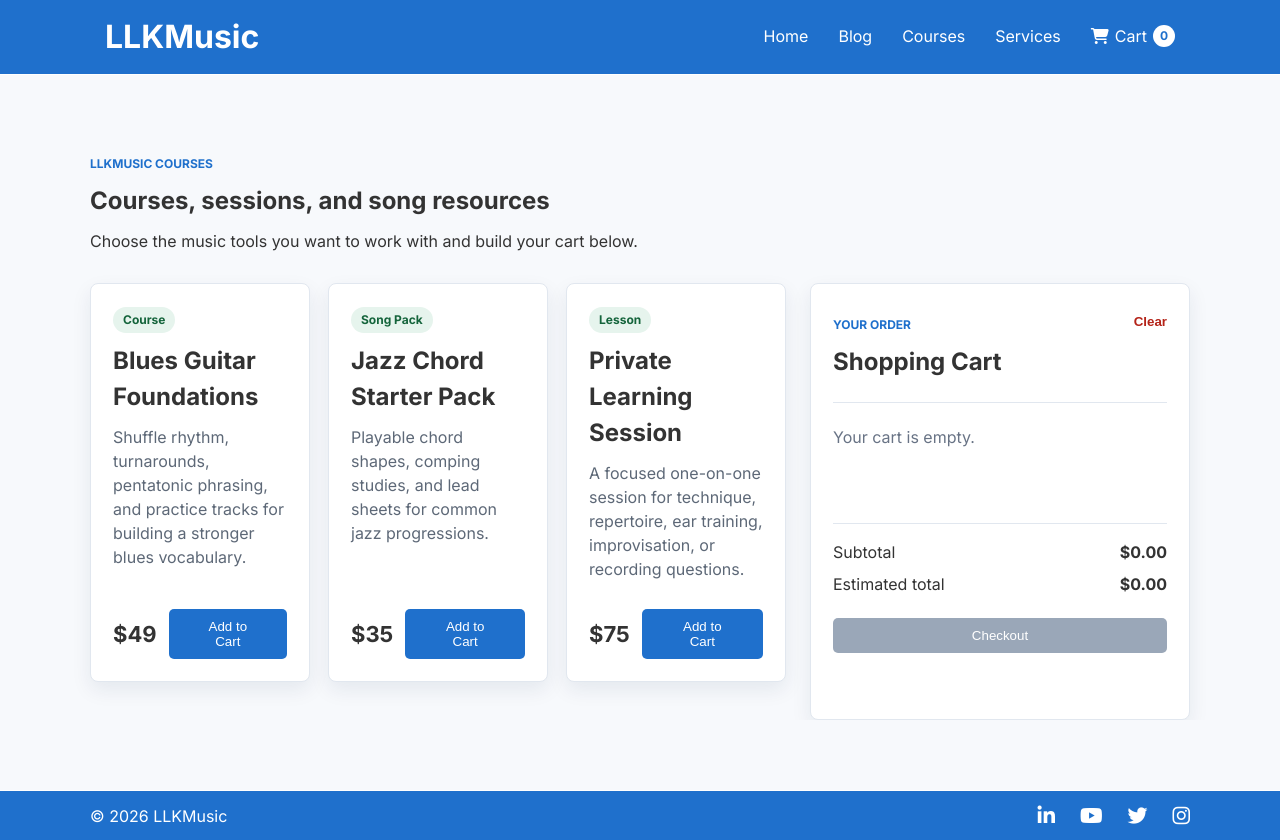
After one commit to kkadzielawa/llkmusic, a Django app: page /courses/ in a window 1280 px wide. The commit adds this page. Run offline with Django 4.2, Linux system fonts and the light colour scheme; some libraries are stand-ins or nearby versions.

Commit message:
Feature/shop cart (#3)
* shopping cart

* shopping cart;

---------

Co-authored-by: Konrad Kadzielawa <kkadzi25@gmail..com>

```diff
--- /dev/null
+++ b/blog/management/__init__.py
@@ -0,0 +1 @@
+"""Management module for blog."""
--- a/llkmusic/settings.py
+++ b/llkmusic/settings.py
@@ -35,7 +35,7 @@ allowed_hosts_env = os.environ.get('ALLOWED_HOSTS')
 if allowed_hosts_env:
     ALLOWED_HOSTS = [h.strip() for h in allowed_hosts_env.split(',') if h.strip()]
 else:
-    ALLOWED_HOSTS = ['localhost', '127.0.0.1']
+    ALLOWED_HOSTS = ['localhost', '127.0.0.1', '0.0.0.0']
 
 
 # Application definition
--- a/pages/urls.py
+++ b/pages/urls.py
@@ -1,7 +1,8 @@
 from django.urls import path
 
-from .views import HomePageView
+from .views import CoursesPageView, HomePageView
 
 urlpatterns = [
     path('', HomePageView.as_view(), name='home'),
+    path('courses/', CoursesPageView.as_view(), name='courses'),
 ]
--- a/pages/views.py
+++ b/pages/views.py
@@ -2,3 +2,7 @@ from django.views.generic import TemplateView
 
 class HomePageView(TemplateView):
     template_name = 'home.html'
+
+
+class CoursesPageView(TemplateView):
+    template_name = 'courses.html'
--- a/requirements.txt
+++ b/requirements.txt
@@ -1,5 +1,5 @@
 asgiref==3.8.1
 Django>=4.2,<5.0
-pillow==10.4.0
+pillow
 python-dotenv==1.0.1
 sqlparse==0.5.2
--- a/static/css/style.css
+++ b/static/css/style.css
@@ -133,6 +133,216 @@ textarea:focus {
 
 /* About Me */
 
+.courses-section {
+    padding: 70px 0;
+    background: #f7f9fc;
+}
+
+.section-heading {
+    max-width: 680px;
+    margin-bottom: 30px;
+}
+
+.section-heading h2,
+.cart-header h2 {
+    margin-top: 0;
+}
+
+.eyebrow {
+    color: var(--primary-color);
+    font-size: 12px;
+    font-weight: 700;
+    letter-spacing: 0;
+    text-transform: uppercase;
+}
+
+.courses-layout {
+    display: grid;
+    grid-template-columns: minmax(0, 1fr) 380px;
+    gap: 24px;
+    align-items: start;
+}
+
+.product-grid {
+    display: grid;
+    grid-template-columns: repeat(3, minmax(0, 1fr));
+    gap: 18px;
+}
+
+.product-card,
+.cart-panel {
+    background-color: #fff;
+    border: 1px solid #e1e7ef;
+    border-radius: 8px;
+    box-shadow: 0 8px 20px rgba(17, 39, 71, 0.08);
+}
+
+.product-card {
+    min-height: 320px;
+    padding: 22px;
+    display: flex;
+    flex-direction: column;
+    justify-content: space-between;
+}
+
+.product-card h3 {
+    margin: 10px 0;
+}
+
+.product-card p {
+    color: #5d6877;
+}
+
+.product-type {
+    display: inline-block;
+    color: #14643b;
+    background-color: #e6f4ed;
+    border-radius: 999px;
+    padding: 4px 10px;
+    font-size: 12px;
+    font-weight: 700;
+}
+
+.product-action {
+    display: flex;
+    justify-content: space-between;
+    align-items: center;
+    gap: 12px;
+    margin-top: 18px;
+}
+
+.product-action strong {
+    font-size: 22px;
+}
+
+.cart-panel {
+    padding: 22px;
+    position: sticky;
+    top: 20px;
+}
+
+.cart-nav-link {
+    display: inline-flex;
+    align-items: center;
+    gap: 6px;
+}
+
+.cart-count {
+    display: inline-flex;
+    min-width: 22px;
+    height: 22px;
+    align-items: center;
+    justify-content: center;
+    border-radius: 999px;
+    background-color: #fff;
+    color: var(--primary-color);
+    font-size: 12px;
+    font-weight: 700;
+    padding: 0 6px;
+}
+
+.cart-header,
+.cart-summary div,
+.cart-item {
+    display: flex;
+    justify-content: space-between;
+    gap: 14px;
+}
+
+.cart-header {
+    align-items: flex-start;
+    padding-bottom: 12px;
+    border-bottom: 1px solid #e1e7ef;
+}
+
+.clear-cart {
+    border: 0;
+    background: transparent;
+    color: #b42318;
+    cursor: pointer;
+    font-weight: 700;
+    padding: 8px 0;
+}
+
+.cart-items {
+    min-height: 120px;
+    padding: 12px 0;
+}
+
+.empty-cart {
+    color: #687385;
+}
+
+.cart-item {
+    align-items: center;
+    padding: 12px 0;
+    border-bottom: 1px solid #edf1f5;
+}
+
+.cart-item:last-child {
+    border-bottom: 0;
+}
+
+.cart-item-name {
+    font-weight: 700;
+    margin: 0 0 4px;
+}
+
+.cart-item-price {
+    color: #687385;
+    margin: 0;
+}
+
+.quantity-controls {
+    display: grid;
+    grid-template-columns: 32px 36px 32px;
+    align-items: center;
+    border: 1px solid #d3dce8;
+    border-radius: 6px;
+    overflow: hidden;
+}
+
+.quantity-controls button {
+    width: 32px;
+    height: 32px;
+    border: 0;
+    background-color: #f1f5f9;
+    cursor: pointer;
+    font-size: 16px;
+    font-weight: 700;
+}
+
+.quantity-controls span {
+    text-align: center;
+    font-weight: 700;
+}
+
+.cart-summary {
+    border-top: 1px solid #e1e7ef;
+    padding-top: 16px;
+}
+
+.cart-summary div {
+    margin-bottom: 8px;
+}
+
+.checkout-btn {
+    width: 100%;
+    margin-top: 14px;
+}
+
+.checkout-btn:disabled {
+    background-color: #9aa7b8;
+    cursor: not-allowed;
+}
+
+.checkout-note {
+    min-height: 24px;
+    color: #14643b;
+    font-weight: 700;
+    text-align: center;
+}
+
 .about-me {
     padding: 50px 0px;
     overflow: auto;
@@ -242,6 +452,16 @@ footer ul li a i {
     .showcase .grid {
         grid-template-columns: 1fr;
     }
+    .courses-layout,
+    .product-grid {
+        grid-template-columns: 1fr;
+    }
+    .cart-panel {
+        position: static;
+    }
+    .product-card {
+        min-height: auto;
+    }
     .showcase {
         height: auto;
     }
--- a/static/js/main.js
+++ b/static/js/main.js
@@ -1,6 +1,19 @@
 document.addEventListener('DOMContentLoaded', () => {
     const menuBtn = document.getElementById('menu-btn');
     const navMenu = document.getElementById('nav-menu');
+    const cartItemsEl = document.getElementById('cart-items');
+    const cartSubtotalEl = document.getElementById('cart-subtotal');
+    const cartTotalEl = document.getElementById('cart-total');
+    const cartCountEl = document.getElementById('cart-count');
+    const clearCartBtn = document.getElementById('clear-cart');
+    const checkoutBtn = document.getElementById('checkout-btn');
+    const checkoutNote = document.getElementById('checkout-note');
+    const addToCartButtons = document.querySelectorAll('.add-to-cart');
+    const currency = new Intl.NumberFormat('en-US', {
+        style: 'currency',
+        currency: 'USD',
+    });
+    let cart = loadCart();
 
     if (menuBtn && navMenu) {
         menuBtn.addEventListener('click', () => {
@@ -17,4 +30,156 @@ document.addEventListener('DOMContentLoaded', () => {
             }
         });
     }
+
+    addToCartButtons.forEach((button) => {
+        button.addEventListener('click', () => {
+            const product = button.closest('[data-product-id]');
+            if (!product) {
+                return;
+            }
+
+            addToCart({
+                id: product.dataset.productId,
+                name: product.dataset.productName,
+                price: Number(product.dataset.productPrice),
+            });
+        });
+    });
+
+    if (cartItemsEl) {
+        cartItemsEl.addEventListener('click', (event) => {
+            const button = event.target.closest('[data-cart-action]');
+            if (!button) {
+                return;
+            }
+
+            updateQuantity(button.dataset.productId, button.dataset.cartAction);
+        });
+    }
+
+    if (clearCartBtn) {
+        clearCartBtn.addEventListener('click', () => {
+            cart = [];
+            saveCart();
+            renderCart();
+            setCheckoutMessage('');
+        });
+    }
+
+    if (checkoutBtn) {
+        checkoutBtn.addEventListener('click', () => {
+            if (!cart.length) {
+                return;
+            }
+
+            setCheckoutMessage('Thanks! Checkout integration can be connected next.');
+        });
+    }
+
+    renderCart();
+
+    function addToCart(product) {
+        const existingItem = cart.find((item) => item.id === product.id);
+
+        if (existingItem) {
+            existingItem.quantity += 1;
+        } else {
+            cart.push({ ...product, quantity: 1 });
+        }
+
+        saveCart();
+        renderCart();
+        setCheckoutMessage('');
+    }
+
+    function updateQuantity(productId, action) {
+        cart = cart
+            .map((item) => {
+                if (item.id !== productId) {
+                    return item;
+                }
+
+                const nextQuantity = action === 'increase' ? item.quantity + 1 : item.quantity - 1;
+                return { ...item, quantity: nextQuantity };
+            })
+            .filter((item) => item.quantity > 0);
+
+        saveCart();
+        renderCart();
+        setCheckoutMessage('');
+    }
+
+    function renderCart() {
+        const itemCount = cart.reduce((total, item) => total + item.quantity, 0);
+
+        if (cartCountEl) {
+            cartCountEl.textContent = itemCount;
+        }
+
+        if (!cartItemsEl || !cartSubtotalEl || !cartTotalEl) {
+            return;
+        }
+
+        const subtotal = cart.reduce((total, item) => total + item.price * item.quantity, 0);
+
+        cartSubtotalEl.textContent = currency.format(subtotal);
+        cartTotalEl.textContent = currency.format(subtotal);
+
+        if (checkoutBtn) {
+            checkoutBtn.disabled = cart.length === 0;
+        }
+
+        if (!cart.length) {
+            cartItemsEl.innerHTML = '<p class="empty-cart">Your cart is empty.</p>';
+            return;
+        }
+
+        cartItemsEl.innerHTML = cart.map((item) => `
+            <div class="cart-item">
+                <div>
+                    <p class="cart-item-name">${escapeHtml(item.name)}</p>
+                    <p class="cart-item-price">${currency.format(item.price)} each</p>
+                </div>
+                <div class="quantity-controls" aria-label="Quantity controls for ${escapeHtml(item.name)}">
+                    <button type="button" data-cart-action="decrease" data-product-id="${escapeHtml(item.id)}" aria-label="Decrease ${escapeHtml(item.name)} quantity">-</button>
+                    <span>${item.quantity}</span>
+                    <button type="button" data-cart-action="increase" data-product-id="${escapeHtml(item.id)}" aria-label="Increase ${escapeHtml(item.name)} quantity">+</button>
+                </div>
+            </div>
+        `).join('');
+    }
+
+    function loadCart() {
+        try {
+            const savedCart = window.localStorage.getItem('llkmusic-cart');
+            const parsedCart = savedCart ? JSON.parse(savedCart) : [];
+            return Array.isArray(parsedCart) ? parsedCart : [];
+        } catch (error) {
+            return [];
+        }
+    }
+
+    function saveCart() {
+        try {
+            window.localStorage.setItem('llkmusic-cart', JSON.stringify(cart));
+        } catch (error) {
+            return;
+        }
+    }
+
+    function setCheckoutMessage(message) {
+        if (checkoutNote) {
+            checkoutNote.textContent = message;
+        }
+    }
+
+    function escapeHtml(value) {
+        return String(value).replace(/[&<>"']/g, (character) => ({
+            '&': '&amp;',
+            '<': '&lt;',
+            '>': '&gt;',
+            '"': '&quot;',
+            "'": '&#039;',
+        }[character]));
+    }
 });
--- a/templates/base.html
+++ b/templates/base.html
@@ -8,7 +8,7 @@
   <meta http-equiv="X-UA-Compatible" content="IE=edge">
   <meta name="viewport" content="width=device-width, initial-scale=1.0">
   <meta name="description"
-    content="{% block meta_description %}LLKMusic — Blues & Jazz blog, courses, and learning resources by Konrad Kadzielawa.{% endblock %}">
+    content="{% block meta_description %}LLKMusic - Blues & Jazz blog, courses, and learning resources by Konrad Kadzielawa.{% endblock %}">
   <link rel="stylesheet" href="{% static 'css/style.css' %}">
   <script src="https://kit.fontawesome.com/6e526d197e.js" crossorigin="anonymous"></script>
   <title>{% block title %}LLKMusic | Blues & Jazz | Blog & Courses{% endblock %}</title>
@@ -23,9 +23,15 @@
         <ul>
           <li><a href="{% url 'home' %}">Home</a></li>
           <li><a href="{% url 'blog:post_list' %}">Blog</a></li>
-          <li><a href="#">Courses</a></li>
-          <li><a href="#">Songs</a></li>
+          <li><a href="{% url 'courses' %}">Courses</a></li>
           <li><a href="#">Services</a></li>
+          <li>
+            <a href="{% url 'courses' %}#cart" class="cart-nav-link" aria-label="View shopping cart">
+              <i class="fas fa-shopping-cart"></i>
+              <span>Cart</span>
+              <span class="cart-count" id="cart-count">0</span>
+            </a>
+          </li>
         </ul>
       </nav>
       <div class="menu-btn" id="menu-btn">
@@ -39,12 +45,10 @@
     {% endblock content %}
   </main>
 
-
-
   <footer>
     <div class="container flex-between">
       <div>
-        <span>© {% now "Y" %} LLKMusic</span>
+        <span>&copy; {% now "Y" %} LLKMusic</span>
       </div>
       <div>
         <ul class="flex">
--- a/templates/blog/post_list.html
+++ b/templates/blog/post_list.html
@@ -22,8 +22,7 @@
                 <div style="flex: 2; padding: 25px; display: flex; flex-direction: column; justify-content: center;">
                     <h2 style="font-size: 1.8rem; margin-bottom: 10px;"><a href="{% url 'blog:post_detail' post.slug %}"
                             style="color: #333; transition: color 0.2s;">{{ post.title }}</a></h2>
-                    <p style="font-size: 0.9rem; color: #777; margin-bottom: 15px;">Published on {{
-                        post.created_at|date:"F d, Y" }} by {{ post.author.get_full_name|default:post.author.username }}
+                    <p style="font-size: 0.9rem; color: #777; margin-bottom: 15px;">Published on {{ post.created_at|date:"F d, Y" }} by {{ post.author.get_full_name|default:post.author.username }}
                     </p>
                     <p style="margin-bottom: 20px; color: #444;">{{ post.body|truncatewords:35 }}</p>
                     <div>
@@ -45,8 +44,7 @@
             <a href="?page={{ page_obj.previous_page_number }}" class="btn" style="padding: 8px 15px;">&laquo;
                 Previous</a>
             {% endif %}
-            <span style="font-weight: bold; color: #555;">Page {{ page_obj.number }} of {{ page_obj.paginator.num_pages
-                }}</span>
+            <span style="font-weight: bold; color: #555;">Page {{ page_obj.number }} of {{ page_obj.paginator.num_pages }}</span>
             {% if page_obj.has_next %}
             <a href="?page={{ page_obj.next_page_number }}" class="btn" style="padding: 8px 15px;">Next &raquo;</a>
             {% endif %}
--- /dev/null
+++ b/templates/courses.html
@@ -0,0 +1,83 @@
+{% extends 'base.html' %}
+
+{% block title %}Courses | LLKMusic{% endblock %}
+
+{% block content %}
+<section class="courses-section" id="courses">
+    <div class="container">
+        <div class="section-heading">
+            <p class="eyebrow">LLKMusic Courses</p>
+            <h1>Courses, sessions, and song resources</h1>
+            <p>Choose the music tools you want to work with and build your cart below.</p>
+        </div>
+
+        <div class="courses-layout">
+            <div class="product-grid" aria-label="Courses">
+                <article class="product-card" data-product-id="blues-foundations" data-product-name="Blues Guitar Foundations" data-product-price="49">
+                    <div>
+                        <span class="product-type">Course</span>
+                        <h2>Blues Guitar Foundations</h2>
+                        <p>Shuffle rhythm, turnarounds, pentatonic phrasing, and practice tracks for building a stronger blues vocabulary.</p>
+                    </div>
+                    <div class="product-action">
+                        <strong>$49</strong>
+                        <button type="button" class="btn btn-primary add-to-cart">Add to Cart</button>
+                    </div>
+                </article>
+
+                <article class="product-card" data-product-id="jazz-chords" data-product-name="Jazz Chord Starter Pack" data-product-price="35">
+                    <div>
+                        <span class="product-type">Song Pack</span>
+                        <h2>Jazz Chord Starter Pack</h2>
+                        <p>Playable chord shapes, comping studies, and lead sheets for common jazz progressions.</p>
+                    </div>
+                    <div class="product-action">
+                        <strong>$35</strong>
+                        <button type="button" class="btn btn-primary add-to-cart">Add to Cart</button>
+                    </div>
+                </article>
+
+                <article class="product-card" data-product-id="private-session" data-product-name="Private Learning Session" data-product-price="75">
+                    <div>
+                        <span class="product-type">Lesson</span>
+                        <h2>Private Learning Session</h2>
+                        <p>A focused one-on-one session for technique, repertoire, ear training, improvisation, or recording questions.</p>
+                    </div>
+                    <div class="product-action">
+                        <strong>$75</strong>
+                        <button type="button" class="btn btn-primary add-to-cart">Add to Cart</button>
+                    </div>
+                </article>
+            </div>
+
+            <aside class="cart-panel" id="cart" aria-labelledby="cart-title">
+                <div class="cart-header">
+                    <div>
+                        <p class="eyebrow">Your Order</p>
+                        <h2 id="cart-title">Shopping Cart</h2>
+                    </div>
+                    <button type="button" class="clear-cart" id="clear-cart">Clear</button>
+                </div>
+
+                <div class="cart-items" id="cart-items">
+                    <p class="empty-cart">Your cart is empty.</p>
+                </div>
+
+                <div class="cart-summary">
+                    <div>
+                        <span>Subtotal</span>
+                        <strong id="cart-subtotal">$0.00</strong>
+                    </div>
+                    <div>
+                        <span>Estimated total</span>
+                        <strong id="cart-total">$0.00</strong>
+                    </div>
+                </div>
+
+                <button type="button" class="btn btn-primary checkout-btn" id="checkout-btn" disabled>Checkout</button>
+                <p class="checkout-note" id="checkout-note" role="status" aria-live="polite"></p>
+            </aside>
+        </div>
+    </div>
+</section>
+{% endblock content %}
--- a/templates/home.html
+++ b/templates/home.html
@@ -12,6 +12,7 @@
             <h1>Welcome to LLKMusic</h1>
             <p>Unique place to share the joy of blues & jazz</p>
             <a href="{% url 'blog:post_list' %}" class="btn btn-outline">Read Blog</a>
+            <a href="{% url 'courses' %}" class="btn btn-outline">View Courses</a>
         </div>
         <div class="showcase-form card">
             <h2>Contact Me</h2>
```
Also changed, not shown: blog/management/commands/seed_posts.py (added, +82 -0 lines), pages/tests.py (+17 -0 lines), 1 other file.
